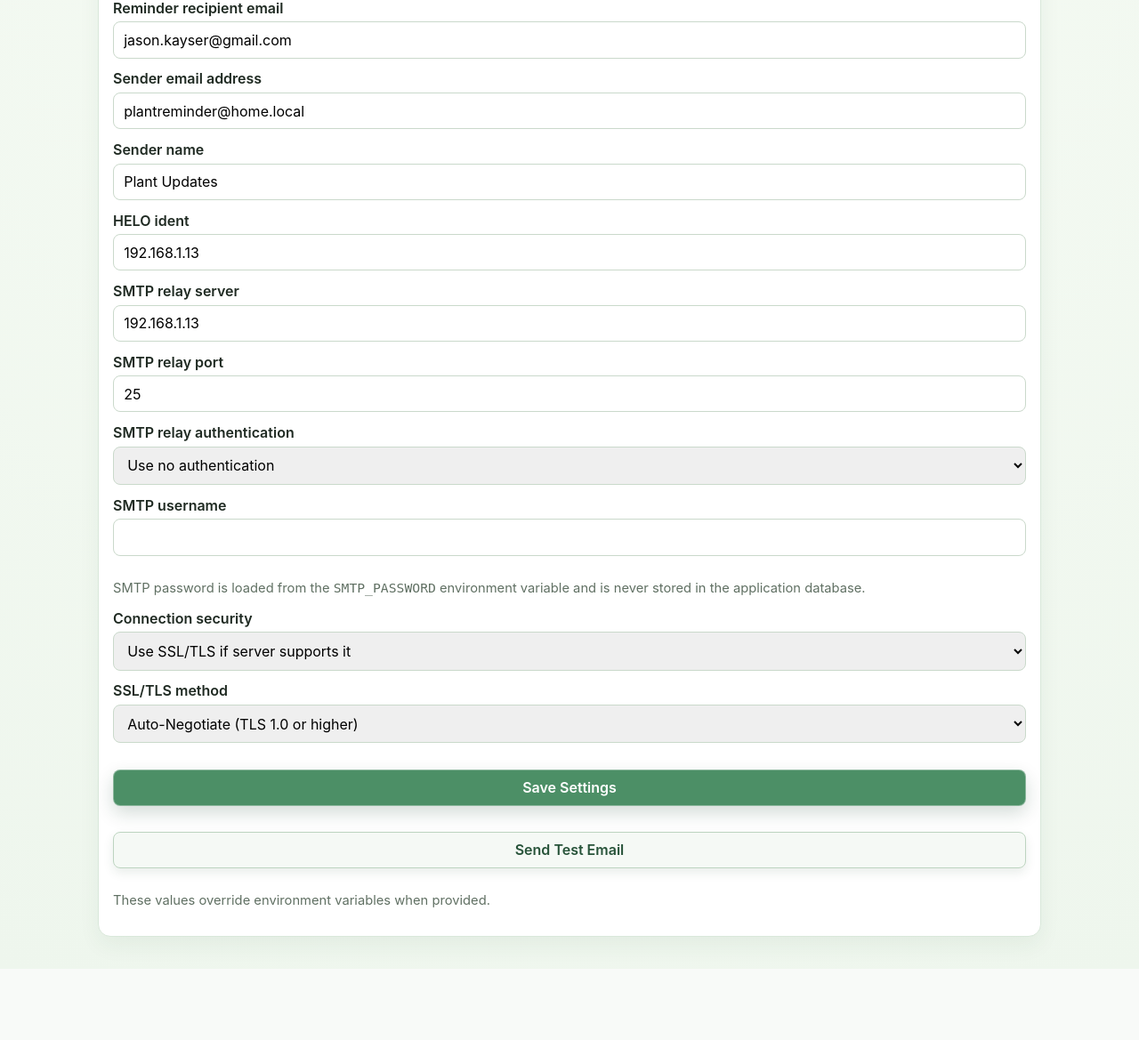
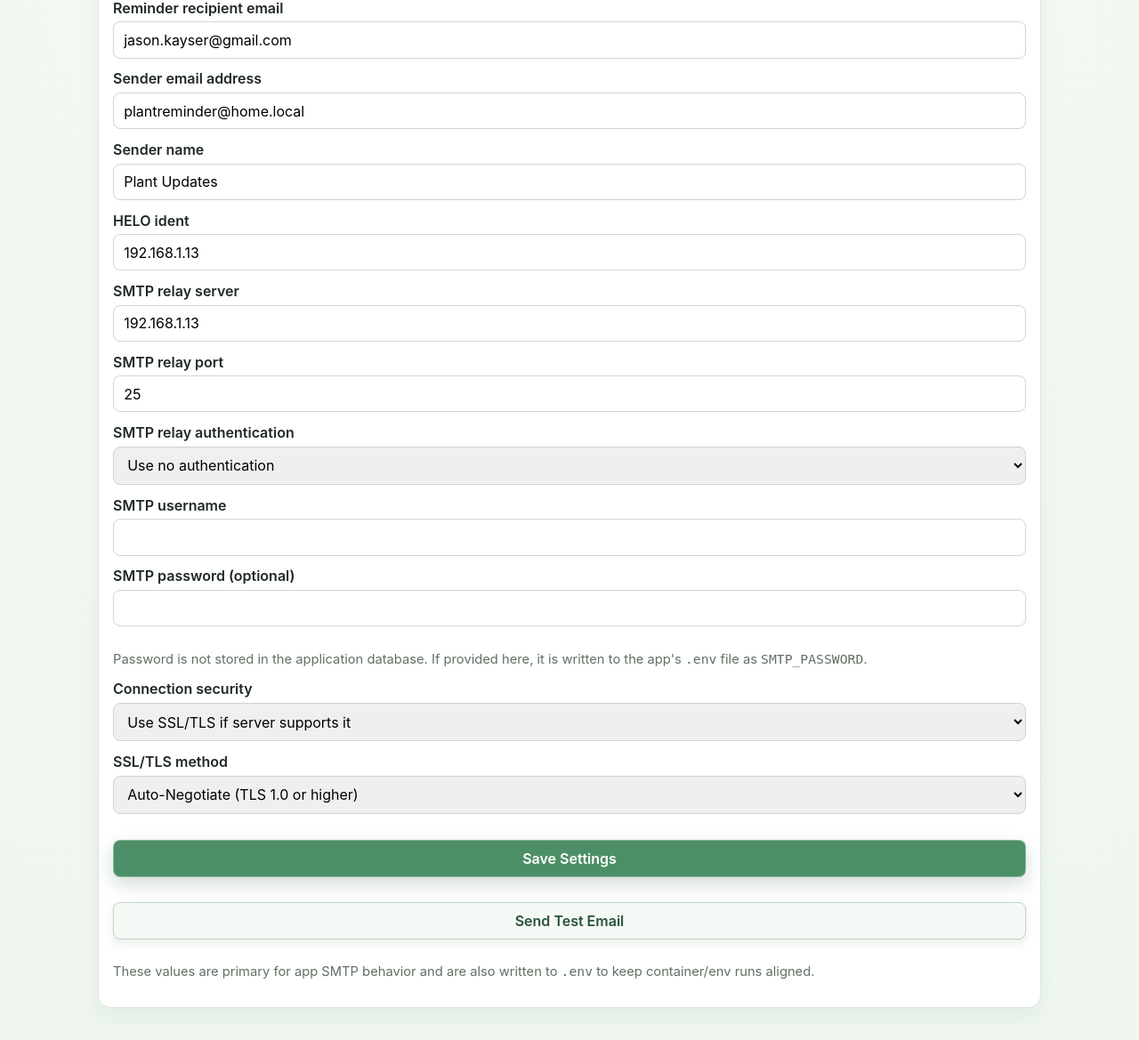
Before and after one commit to jpk300/FertilizerTracker, a Flask app: page /settings in a window 1280 px wide. Shown: the part 165-1334 px from the top of the page at 89% size. Before the commit the page ends 1241 px from the top, so only its background shows below. Run offline with Flask 3, Linux system fonts and the light colour scheme; the visitor is signed in with stand-in values (Sample User, id 1).

Commit message:
feat: persist SMTP settings to .env from browser settings

```diff
--- a/app.py
+++ b/app.py
@@ -1,4 +1,4 @@
-from datetime import datetime, date, timedelta
+from datetime import datetime, date, timedelta, UTC
 from functools import wraps
 import secrets
 import os
@@ -203,6 +203,23 @@ def _smtp_config_from_settings(settings: AppSettings) -> dict:
     }
 
 
+def _persist_smtp_env_updates(updates: dict[str, str]) -> None:
+    env_path = os.path.join(app.root_path, '.env')
+    existing: dict[str, str] = {}
+    if os.path.exists(env_path):
+        with open(env_path, 'r', encoding='utf-8') as f:
+            for raw_line in f:
+                line = raw_line.strip()
+                if not line or line.startswith('#') or '=' not in line:
+                    continue
+                key, value = line.split('=', 1)
+                existing[key.strip()] = value
+    existing.update(updates)
+    with open(env_path, 'w', encoding='utf-8') as f:
+        for key in sorted(existing.keys()):
+            f.write(f'{key}={existing[key]}\n')
+
+
 def _send_email_with_config(config: dict, msg: EmailMessage) -> None:
     context = ssl.create_default_context()
     if config['smtp_tls_method'] == 'tls1_3':
@@ -318,7 +335,24 @@ def settings_page():
         settings.smtp_auth_mode = request.form.get('smtp_auth_mode', 'none').strip() or 'none'
         settings.smtp_security = request.form.get('smtp_security', 'tls_if_available').strip() or 'tls_if_available'
         settings.smtp_tls_method = request.form.get('smtp_tls_method', 'auto').strip() or 'auto'
+        smtp_password = request.form.get('smtp_password', '').strip()
         db.session.commit()
+        env_updates = {
+            'NOTIFY_EMAIL_TO': settings.notify_email_to,
+            'NOTIFY_EMAIL_FROM': settings.notify_email_from,
+            'SMTP_HOST': settings.smtp_host,
+            'SMTP_PORT': str(settings.smtp_port or 587),
+            'SMTP_USER': settings.smtp_user,
+            'SMTP_SENDER_NAME': settings.smtp_sender_name,
+            'SMTP_HELO_IDENT': settings.smtp_helo_ident,
+            'SMTP_AUTH_MODE': settings.smtp_auth_mode,
+            'SMTP_SECURITY': settings.smtp_security,
+            'SMTP_TLS_METHOD': settings.smtp_tls_method,
+        }
+        if smtp_password:
+            env_updates['SMTP_PASSWORD'] = smtp_password
+            os.environ['SMTP_PASSWORD'] = smtp_password
+        _persist_smtp_env_updates(env_updates)
         flash('Settings saved.')
         return redirect(url_for('settings_page'))
     return render_template('settings.html', settings=settings, active_page='settings')
@@ -341,11 +375,20 @@ def test_settings_email():
     msg['To'] = config['to_addr']
     msg.set_content(
         'This is a test email from FertilizerTracker settings.\n'
-        f"Sent at {datetime.utcnow().isoformat()}Z."
+        f"Sent at {datetime.now(UTC).isoformat()}."
     )
 
     try:
         _send_email_with_config(config, msg)
+    except ssl.SSLCertVerificationError:
+        logger.exception('Test email failed due to certificate verification')
+        flash('Test email failed: TLS certificate verification failed. Trust the SMTP certificate/CA in the app container or adjust SMTP security settings.')
+        return redirect(url_for('settings_page'))
+    except smtplib.SMTPRecipientsRefused as exc:
+        logger.exception('Test email failed due to recipient rejection')
+        refused = ', '.join(exc.recipients.keys()) if getattr(exc, 'recipients', None) else config['to_addr']
+        flash(f'Test email failed: recipient rejected by SMTP server ({refused}). Check relay permissions, sender/recipient policy, and SMTP auth settings.')
+        return redirect(url_for('settings_page'))
     except Exception as exc:
         logger.exception('Test email failed')
         flash('Test email failed. Check server logs for details.')
--- a/templates/settings.html
+++ b/templates/settings.html
@@ -25,7 +25,9 @@
 
     <label>SMTP username</label>
     <input name="smtp_user" value="{{ settings.smtp_user or '' }}" />
-    <p class="small">SMTP password is loaded from the <code>SMTP_PASSWORD</code> environment variable and is never stored in the application database.</p>
+    <label>SMTP password (optional)</label>
+    <input name="smtp_password" type="password" autocomplete="new-password" />
+    <p class="small">Password is not stored in the application database. If provided here, it is written to the app's <code>.env</code> file as <code>SMTP_PASSWORD</code>.</p>
 
     <label>Connection security</label>
     <select name="smtp_security">
@@ -48,6 +50,6 @@
       <button type="submit" formaction="{{ url_for('test_settings_email') }}" formmethod="post" class="btn-secondary">Send Test Email</button>
     </div>
   </form>
-  <p class="small">These values override environment variables when provided.</p>
+  <p class="small">These values are primary for app SMTP behavior and are also written to <code>.env</code> to keep container/env runs aligned.</p>
 </div>
 {% endblock %}
```
Also changed, not shown: README.md.
